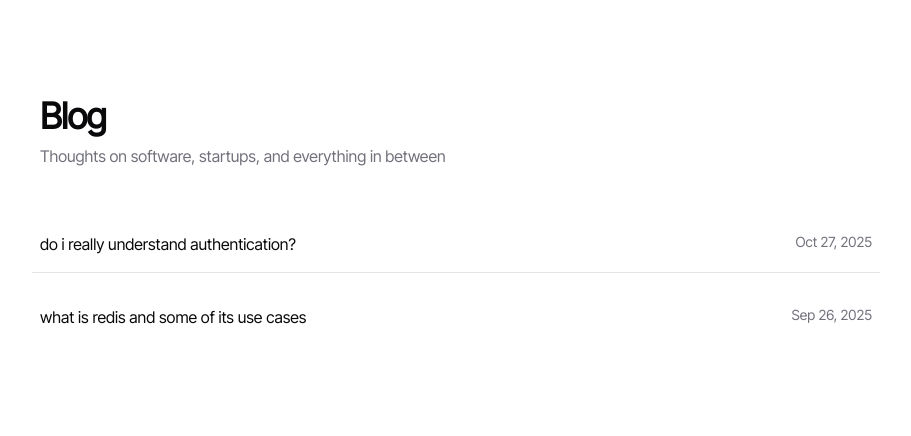
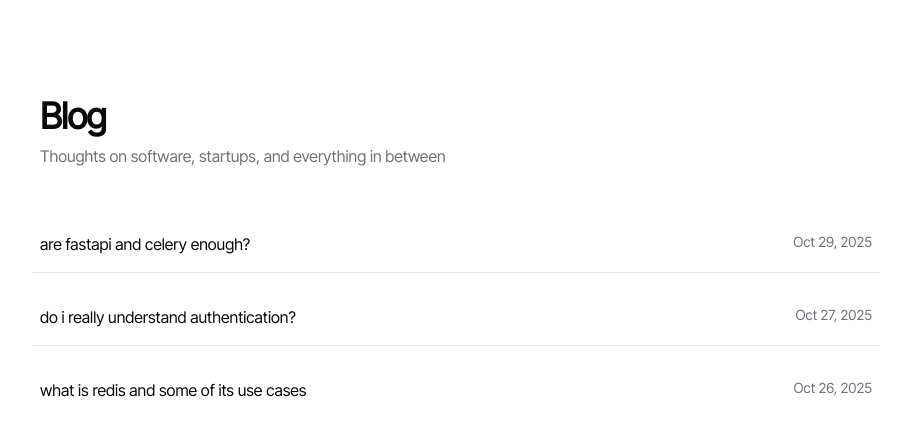
Before and after one commit to sushilbang/portfolio, a Next.js app: page /blog in a window 1280 px wide. Shown: the top 436 px of the page, without its empty margins (184-1095 px from the left). Built offline with nearby package versions, Linux system fonts and the light colour scheme.

Commit message:
analytics and blog

```diff
--- a/app/blog/blog.ts
+++ b/app/blog/blog.ts
@@ -1,4 +1,9 @@
 export const blogs = [
+    {
+        "title": "are fastapi and celery enough?",
+        "link": "https://sushil.bearblog.dev/fastapi-and-celery/",
+        "date": "2025-10-29"
+    },
     {
         "title": "do i really understand authentication?",
         "link": "https://sushil.bearblog.dev/do-i-really-understand-authentication/",
@@ -7,6 +12,6 @@ export const blogs = [
     {
         "title": "what is redis and some of its use cases",
         "link": "https://sushil.bearblog.dev/redis/",
-        "date": "2025-09-26"
+        "date": "2025-10-26"
     }
 ]
--- a/app/layout.tsx
+++ b/app/layout.tsx
@@ -2,6 +2,7 @@ import type { Metadata } from "next";
 import {Inter_Tight, Instrument_Serif} from "next/font/google";
 import "./globals.css";
 import { ThemeProvider } from "@/components/theme-provider"
+import { Analytics } from "@vercel/analytics/next"
 
 const inter = Inter_Tight({
   weight: '400',
@@ -31,6 +32,7 @@ export default function RootLayout({
       <body
         className={`${inter.className} ${instrumentSerif.variable}`} suppressHydrationWarning={true}
       >
+        <Analytics/>
         <ThemeProvider
             attribute="class"
             defaultTheme="system"
--- a/components/HeroSection.tsx
+++ b/components/HeroSection.tsx
@@ -40,20 +40,20 @@ export default function HeroSection() {
                         </ContentParagraph>
                     </ContentSection>
                     <SectionBorder className="mt-0 pt-0 mb-6" />
-                    <TechStackMarquee className="w-full" />
+                    <TechStackMarquee className="w-full px-4" />
                     <SectionBorder className="mt-0 pt-0 mb-6" />
-                    <p className="text-lg opacity-20 leading-relaxed -tracking-[0.01em] mb-4">
+                        <p className="text-lg opacity-20 leading-relaxed -tracking-[0.01em] mb-4 px-4">
                             GitHub Contributions <span className="opacity-20">●</span> @sushilbang
                         </p>
                         <div className="mb-6">
                             <ContributionsDisplay
                                 username="sushilbang"
                                 variant="compact"
-                            className="w-full"
+                                className="w-full px-4"
                             />
                         </div>
                     <SectionBorder className="mt-0 pt-0 mb-6" />
-                    <h2 className="text-lg sm:text-xl opacity-20 mt-8 leading-relaxed -tracking-[0.01em] mb-4">
+                        <h2 className="text-lg sm:text-xl opacity-20 mt-8 leading-relaxed -tracking-[0.01em] mb-4 px-4">
                             Open Source Contributions <span className="opacity-20">●</span> {new Date().toLocaleDateString('en-US', { day: 'numeric', month: 'long', year: 'numeric' })}
                         </h2>
                     <OpenSourceContributionsCard />
--- a/components/Reachout.tsx
+++ b/components/Reachout.tsx
@@ -35,7 +35,7 @@ export default function Reachout({
   };
 
   return (
-    <div className="pb-8">
+    <div className="pb-8 px-4">
       <div className="text-left w-full">
         <div className="mb-4 sm:mb-6">
           <h2 className="font-[family-name:var(--font-instrument-serif)] text-lg sm:text-xl mb-2 opacity-20 mt-4 sm:mt-6">
--- a/package.json
+++ b/package.json
@@ -14,6 +14,7 @@
     "@radix-ui/react-dropdown-menu": "^2.1.6",
     "@radix-ui/react-slot": "^1.1.2",
     "@tabler/icons-react": "^3.35.0",
+    "@vercel/analytics": "^1.5.0",
     "class-variance-authority": "^0.7.1",
     "clsx": "^2.1.1",
     "framer-motion": "^12.9.2",
```
Also changed, not shown: 1 other file (tests, documents, lock files or other folders). Lines whose indentation alone changed are shown as unchanged.
